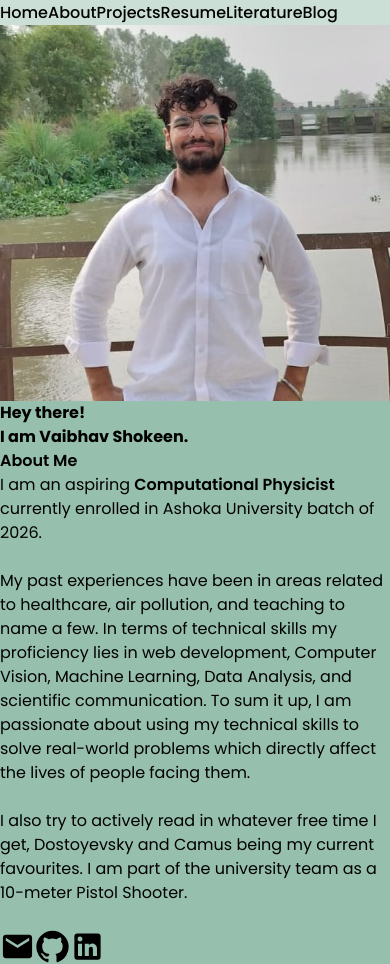
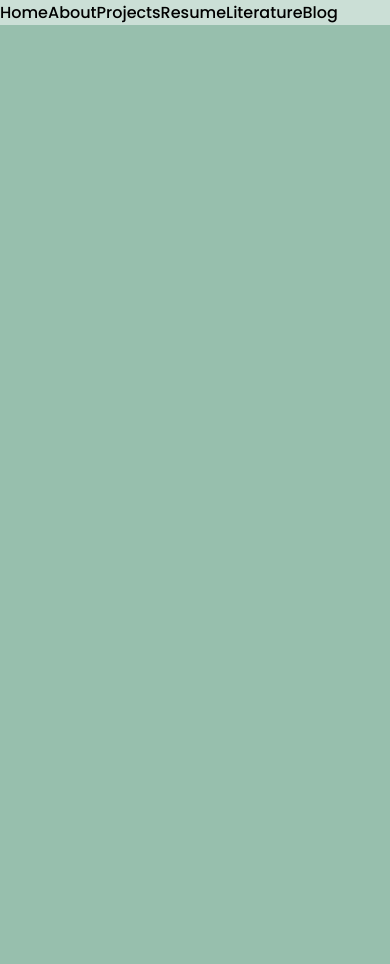
Before and after one commit to narul-shxkeen/personal-website, a React (Vite) app: page /projects in a window 390 px wide. After the commit the page ends 844 px from the top, so only its background shows below. Built offline with nearby package versions, Linux system fonts and the light colour scheme.

Commit message:
made both the about and landing page responsive

```diff
--- a/src/App.jsx
+++ b/src/App.jsx
@@ -6,6 +6,7 @@ import "./App.css";
 import Navbar from "./components/navbar.jsx";
 import About from "./components/about.jsx";
 import Landing from "./components/homeLanding.jsx";
+import Projects from "./components/projects.jsx";
 // import Projects from "./components/projects.jsx";
 
 function App() {
@@ -15,7 +16,7 @@ function App() {
       <Routes location={location}>
             <Route path="/" element={<Landing />} />
             <Route path="/about" element={<About />} />
-            <Route path="/projects" element={<About />} />
+            <Route path="/projects" element={<Projects />} />
           </Routes>
     </Router>
   );
--- a/src/components/aboutLanding.jsx
+++ b/src/components/aboutLanding.jsx
@@ -4,20 +4,20 @@ import LinkedInIcon from '@mui/icons-material/LinkedIn';
 import GitHubIcon from '@mui/icons-material/GitHub';
 
 function Landing(){
- return <div className="h-auto w-[100vw] md:h-[100vh] md:w-[100vw] mb-20 grid grid-cols-1 md:grid-cols-4 md:grid-rows-5 justify-items-center justify-center gap-4 items-center px-20 pt-24">
- <div className="bg-white md:col-span-1 md:row-span-2 h-[30vh] md:h-[100%] w-full flex justify-center items-center rounded-xl">
-    <img src="images/squarePfp.jpeg" alt="image of software engineer Vaibhav Shokeen standing on a bridge" className="md:h-full md:w-full rounded-xl object-cover"/></div>
- <div className="bg-white md:col-span-3 md:row-span-2 h-[100%] w-full flex pl-4 items-center rounded-xl">
-    <h1 className="poppins-bold text-4xl text-[#b9b9b9] leading-relaxed">Hey there!<br/> I am <span className=" text-6xl text-[#578b73] poppins-bold">Vaibhav Shokeen</span>.</h1>
+ return <div className="h-auto w-[100vw] mb-20 flex flex-col md:grid md:grid-cols-4 md:grid-rows-5 md:justify-items-center justify-center gap-4 items-center md:px-20 md:pt-24 px-6 pt-6">
+ <div className="md:bg-white md:col-span-1 md:row-span-2 h-auto md:h-[100%] w-full flex justify-center items-center rounded-xl">
+    <img src="images/squarePfp.jpeg" alt="image of software engineer Vaibhav Shokeen standing on a bridge" className="h-full w-auto rounded-xl object-cover"/></div>
+ <div className="bg-white md:col-span-3 md:row-span-2 h-[100%] w-full flex py-4 md:py-0 pl-4 items-center rounded-xl">
+    <h1 className="poppins-bold text-2xl md:text-4xl text-[#b9b9b9] leading-relaxed">Hey there!<br/> I am <br className="md:hidden"/><span className="text-4xl md:text-6xl text-[#578b73] poppins-bold">Vaibhav Shokeen</span></h1>
     </div>
     <div className="bg-white col-span-4 row-span-3 h-[100%] w-full flex  flex-col gap-3 px-4 py-8 rounded-xl">
-        <h3 className="text-[#b9b9b9] poppins-semibold text-3xl pb-0 mb-0">About Me</h3>
+        <h3 className="text-[#b9b9b9] poppins-semibold text-2xl md:text-4xl pb-0 mb-0">About Me</h3>
         <p className="poppins-regular text-base text-[#574B60] mt-4">
             I am an aspiring <span className="poppins-semibold">Computational Physicist</span> currently enrolled in Ashoka University batch of 2026.<br/><br/> My past experiences have been in areas related to healthcare, air pollution, and teaching to name a few. In terms of technical skills my proficiency lies in web development, Computer Vision, Machine Learning, Data Analysis, and scientific communication.
             To sum it up, I am passionate about using my technical skills to solve real-world problems which directly affect the lives of people facing them.
            <br/><br/> I also try to actively read in whatever free time I get, Dostoyevsky and Camus being my current favourites. I am part of the university team as a 10-meter Pistol Shooter.<br/><br/>
            </p>
-           <div className="flex gap-6 items-center relative bottom-6">
+           <div className="flex gap-6 items-center relative">
         <a href="mailto:shokeenvaibhav280@gmail.com" className="p-0 m-0">
          <EmailIcon fontSize="large"/>
          </a>
--- /dev/null
+++ b/src/components/assets/projectCard.jsx
@@ -0,0 +1 @@
+import React from "react";
--- a/src/components/homeLanding.jsx
+++ b/src/components/homeLanding.jsx
@@ -15,8 +15,8 @@ function Landing({isBlurred}) {
       setTimeout(() => {
         setCurrentRoleIndex(prevIndex => (prevIndex + 1) % roles.length);
         setIsFalling(false);
-      }, 1000); // Duration of the fall-back animation
-    }, 2000); // Change text every 2 seconds
+      }, 1500); // Duration of the fall-back animation
+    }, 3000); // Change text every 2 seconds
 
     return () => clearInterval(interval);
   }, []);
--- /dev/null
+++ b/src/components/projects.jsx
@@ -0,0 +1,9 @@
+import React from "react";
+
+function Projects({title, description, image, link}) {
+return <div className="bg-white mx-8 my-10">
+
+</div>
+};
+
+export default Projects;
```
